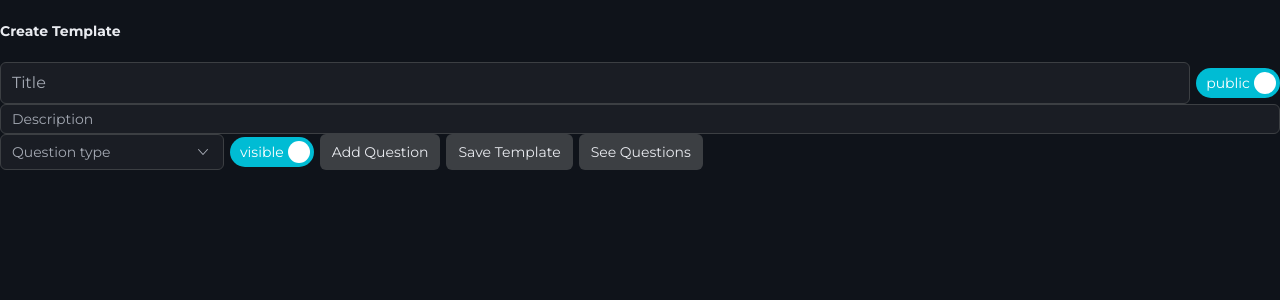
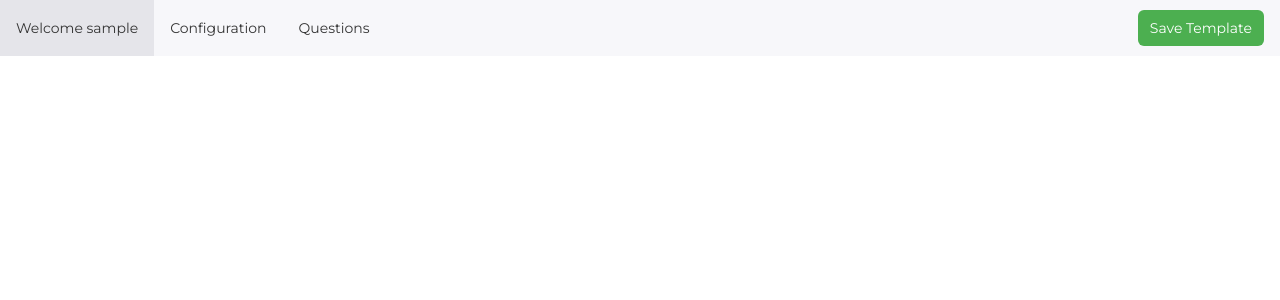
Before and after one commit to OscarValdez26/itransition-project, a React (Vite) app in the folder client/: page /newTemplate in a window 1280 px wide. Shown: the top 300 px of the page. Built offline with nearby package versions, Linux system fonts and the light colour scheme; sample sign-in values are in the browser's storage.

Commit message:
14 de octubre sortablejs

```diff
--- a/client/package.json
+++ b/client/package.json
@@ -14,11 +14,13 @@
     "react-dom": "^18.3.1",
     "react-hook-form": "^7.53.0",
     "react-router-dom": "^6.26.2",
-    "rsuite": "^5.71.0"
+    "rsuite": "^5.71.0",
+    "sortablejs": "^1.15.3"
   },
   "devDependencies": {
     "@eslint/js": "^9.11.1",
     "@types/react": "^18.3.10",
+    "@types/react-beautiful-dnd": "^13.1.8",
     "@types/react-dom": "^18.3.0",
     "@vitejs/plugin-react": "^4.3.2",
     "autoprefixer": "^10.4.20",
--- a/client/src/App.jsx
+++ b/client/src/App.jsx
@@ -11,7 +11,7 @@ import EditTemplate from './pages/EditTemplate.jsx';
 function App() {
   //themes light dark high-contrast
   return (
-    <CustomProvider theme='dark'>
+    <CustomProvider theme='light'>
       <BrowserRouter>
       <Routes>
         <Route path='/' element={<Home />} />
--- /dev/null
+++ b/client/src/components/navbarTemplate.jsx
@@ -0,0 +1,24 @@
+import { useContext, useState } from 'react';
+import { Navbar, Nav, Button } from 'rsuite';
+import { AppContext } from '../context/Provider';
+
+function NavigationBar({updateTemplate,setOpenModal,includeForms}) {
+    const { user, setPage } = useContext(AppContext);
+    const [showForms,setShowForms] = useState(includeForms);
+    return (
+        <Navbar>
+            <Nav>
+                <Nav.Item>Welcome {user.name}</Nav.Item>
+                <Nav.Item onSelect={()=>setPage("configuration")} >Configuration</Nav.Item>
+                <Nav.Item onSelect={()=>setPage("questions")}>Questions</Nav.Item>
+                {showForms && <Nav.Item onSelect={()=>setPage("forms")}>Forms</Nav.Item>}
+            </Nav>
+            <Nav pullRight>
+                <Nav.Item><Button color="green" appearance="primary" onClick={updateTemplate}>Save Template</Button></Nav.Item>
+                {showForms && <Nav.Item><Button color="red" appearance="primary" onClick={() => setOpenModal(true)}>Delete Template</Button></Nav.Item>}
+            </Nav>
+        </Navbar>
+    );
+}
+
+export default NavigationBar;
--- /dev/null
+++ b/client/src/components/questionList.jsx
@@ -0,0 +1,44 @@
+import { useContext, useEffect } from 'react';
+import Sortable from 'sortablejs';
+import Question from './question.jsx';
+import { AppContext } from '../context/Provider.jsx';
+
+const QuestionsList = ({ onEdit, onDelete, }) => {
+    const { questions, setQuestions, setPage, setReorder } = useContext(AppContext);
+    useEffect(() => {
+        const element = document.getElementById("questionsList");
+        const sortable = Sortable.create(element, {
+            animation:150,
+            onEnd: (evt) => {
+                console.log(questions);
+                const changeQuestions = [...questions];
+                const [movedItem] = changeQuestions.splice(evt.oldIndex, 1);
+                changeQuestions.splice(evt.newIndex, 0, movedItem);
+                const sortedQuestions = changeQuestions.map((question, index) => ({
+                    ...question,
+                    position: index,
+                }));
+                setQuestions(sortedQuestions);
+                setReorder(true);
+                setPage("");
+            },
+            onStart: () => {
+                console.log(questions);
+            }
+        });
+        return () => {
+            sortable.destroy();
+        };
+    },[]);
+    return (
+            <ul id="questionsList" >
+            {questions.map((question, index) => (
+                <li key={index}>
+                    <Question questionData={question} onEdit={onEdit} onDelete={onDelete}/>
+                </li>
+            ))}
+            </ul>
+    );
+};
+
+export default QuestionsList;
--- a/client/src/components/table.jsx
+++ b/client/src/components/table.jsx
@@ -1,19 +1,22 @@
-import { Button, HStack, Table } from 'rsuite';
+import { Button, Table } from 'rsuite';
 import { useContext } from 'react';
 import { AppContext } from '../context/Provider.jsx';
 import { useNavigate } from 'react-router-dom';
 import { postRequest } from '../api/api.js';
 
 function TableTemplates() {
-    const { userTemplates,setTemplate } = useContext(AppContext);
+    const { userTemplates, setTemplate, setPage, setQuestions } = useContext(AppContext);
     const { Column, HeaderCell, Cell } = Table;
     const navigate = useNavigate();
     const selectTemplate = async (row) => {
         const result = await postRequest('/getTemplate',{"id":row.id});
         setTemplate(result);
+        setQuestions(result.questions);
+        setPage("configuration");
         navigate('/editTemplate');
     }
     const newTemplate = () => {
+        setPage("configuration");
         navigate('/newTemplate');
     }
     return (
--- a/client/src/context/Provider.jsx
+++ b/client/src/context/Provider.jsx
@@ -21,8 +21,10 @@ function Provider({ children }) {
     const [user, setUser] = useState(getLocalUser);
     const [userTemplates, setUserTemplates] = useState([]);
     const [template, setTemplate] = useState();
+    const [questions,setQuestions] = useState([]);
+    const [reorder,setReorder] = useState(false);
     return (
-        <AppContext.Provider value={{ user, setUser, userTemplates, setUserTemplates, template, setTemplate, page, setPage }}>
+        <AppContext.Provider value={{ user, setUser, userTemplates, setUserTemplates, template, setTemplate, page, setPage, questions, setQuestions, reorder, setReorder }}>
             {children}
         </AppContext.Provider>
     );
--- a/client/src/pages/EditTemplate.jsx
+++ b/client/src/pages/EditTemplate.jsx
@@ -1,20 +1,20 @@
-import { useContext, useState } from "react";
+import { useContext, useEffect, useState } from "react";
 import { Input, Toggle, SelectPicker, Button, HStack, Modal } from "rsuite";
-import Question from "../components/question.jsx";
 import { postRequest } from "../api/api.js";
 import { AppContext } from "../context/Provider.jsx";
 import { useNavigate } from "react-router-dom";
+import NavigationBar from "../components/navbarTemplate.jsx";
+import QuestionsList from "../components/questionList.jsx";
 
 function EditTemplate() {
-    const { template, user } = useContext(AppContext);
-    const [questions, setQuestions ] = useState(template.questions);
+    const { template, user, page, questions, setQuestions, reorder, setReorder, setPage } = useContext(AppContext);
     const [title, setTitle] = useState(template.title);
     const [description, setDescription] = useState(template.description);
     const [access, setAccess] = useState(template.access);
     const [questionType, setQuestionType] = useState();
     const [questionAccess, setQuestionAccess] = useState(true);
-    const [deletedQuestions,setDeletedQuestions] = useState([]);
-    const [openModal,setOpenModal] = useState(false);
+    const [deletedQuestions, setDeletedQuestions] = useState([]);
+    const [openModal, setOpenModal] = useState(false);
     const navigate = useNavigate();
     const types = ['Line', 'Text', 'Checkbox', 'Number'].map(
         item => ({ label: item, value: item })
@@ -33,21 +33,27 @@ function EditTemplate() {
                 "options": null
             }
             setQuestions([...questions, jsonQuestion]);
+            setReorder(true);
+            setPage("");
         }
     }
     const editQuestion = (position, newTitle, newDescription, newQuestion, newOptions) => {
-        const update = questions.map(question => question.position === position ? { ...question, title: newTitle, description: newDescription, question: newQuestion, options: newOptions }: question);
+        const update = questions.map(question => question.position === position ? { ...question, title: newTitle, description: newDescription, question: newQuestion, options: newOptions } : question);
         setQuestions(update);
+        setReorder(true);
+        setPage("");
     };
     const deleteQuestion = (position) => {
         const filteredQuestions = questions.filter(question => question.position !== position);
         const deleted = questions[position];
-        const reorderedQuestions = filteredQuestions.map((question,index) => ({ ...question, position:index }));
+        const reorderedQuestions = filteredQuestions.map((question, index) => ({ ...question, position: index }));
         setQuestions(reorderedQuestions);
-        setDeletedQuestions([...deletedQuestions,deleted]);
+        setDeletedQuestions([...deletedQuestions, deleted]);
+        setReorder(true);
+        setPage("");
     };
     const updateTemplate = async () => {
-        if(!questions.length) return alert("The template have not questions");
+        if (!questions.length) return alert("The template have not questions");
         const jsonTemplate = {
             "id": template.id,
             "title": title,
@@ -57,44 +63,54 @@ function EditTemplate() {
             "questions": questions,
             "deleted": deletedQuestions
         }
-        const result = await postRequest('/updateTemplate',jsonTemplate);
-        if(result === "OK"){
+        const result = await postRequest('/updateTemplate', jsonTemplate);
+        if (result === "OK") {
             alert("Template updated");
             navigate('/profile');
         }
-        else{
+        else {
             alert("Something went wrong");
         }
     }
     const deleteTemplate = async () => {
         setOpenModal(false);
-        const result = await postRequest('/deleteTemplate',{"id":template.id});
-        if(result === "OK"){
+        const result = await postRequest('/deleteTemplate', { "id": template.id });
+        if (result === "OK") {
             alert("Template deleted");
             navigate('/profile');
         }
     }
+    useEffect(() => {
+        if (reorder) {
+            setReorder(false);
+            setPage("questions");
+        }
+    })
     return (
         <div>
-        <div className="p-2 m-2 justify-center">
-            <h1 className="text-bold text-center text-xl p-2 m-2">Edit Template</h1>
+            <NavigationBar updateTemplate={updateTemplate} setOpenModal={setOpenModal} includeForms={true} />
+            {page === "configuration" && <div className="p-2 m-2 justify-center">
+                <label className="text-bold">Title</label>
                 <HStack>
                     <Input placeholder={template.title} size="lg" onChange={(e) => { setTitle(e) }} />
                     <Toggle size={'lg'} color="cyan" checkedChildren="public" unCheckedChildren="private" defaultChecked={template.access === "public"} onChange={(e) => { e ? setAccess("public") : setAccess("private") }} />
                 </HStack>
+                <label className="text-bold">Description</label>
                 <Input placeholder={template.description} size="sm" onChange={(e) => { setDescription(e) }} />
-            <HStack>
+            </div>}
+            {page === "questions" &&
+                <div>
+                    <HStack className="m-2 p-2" justifyContent="flex-end">
                         <SelectPicker data={types} defaultValue={questionType} onChange={setQuestionType} searchable={false} style={{ width: 224 }} placeholder="Question type" />
                         <Toggle size={'lg'} color="cyan" checkedChildren="visible" unCheckedChildren="not visible" defaultChecked onChange={(e) => { e ? setQuestionAccess(true) : setQuestionAccess(false) }} />
                         <Button onClick={createQuestion}>Add Question</Button>
-                <Button onClick={updateTemplate}>Save Template</Button>
-                <Button color="red" appearance="primary" onClick={()=>setOpenModal(true)}>Delete Template</Button>
+                        <Button onClick={() => console.log(questions)}>See Question</Button>
                     </HStack>
+                    <QuestionsList onEdit={editQuestion} onDelete={deleteQuestion} />
                 </div>
-        <ul>
-            {questions.map(question => <li key={question.position}><Question questionData={question} onEdit={editQuestion} onDelete={deleteQuestion} /></li>)}
-        </ul>
-        <Modal open={openModal} onClose={()=>setOpenModal(false)}>
+
+            }
+            <Modal open={openModal} onClose={() => setOpenModal(false)}>
                 <Modal.Header>
                     <Modal.Title>ALERT!!!</Modal.Title>
                 </Modal.Header>
@@ -106,7 +122,7 @@ function EditTemplate() {
                     <Button onClick={deleteTemplate} appearance="primary" color="red">
                         Delete
                     </Button>
-          <Button onClick={()=>setOpenModal(false)} appearance="primary">
+                    <Button onClick={() => setOpenModal(false)} appearance="primary">
                         Cancel
                     </Button>
                 </Modal.Footer>
--- a/client/src/pages/Home.jsx
+++ b/client/src/pages/Home.jsx
@@ -1,10 +1,18 @@
+import QuestionsList from '../components/questionList.jsx';
+
 function Home() {
-    return (
-        <div>
-            <h1>Pagina de inicio</h1>
-            <p>Bienvenido </p>
-        </div>
-     );
+  const questions = [
+    '¿Cuál es tu color favorito?',
+    '¿Cuál es tu comida favorita?',
+    '¿Dónde te gustaría viajar?',
+  ];
+
+  return (
+    <div>
+      <h1>Lista de Preguntas</h1>
+      <QuestionsList questions={questions} />
+    </div>
+  );
 }
 
 export default Home;
--- a/client/src/pages/NewTemplate.jsx
+++ b/client/src/pages/NewTemplate.jsx
@@ -1,13 +1,13 @@
-import { useContext, useState } from "react";
+import { useContext, useState, useEffect } from "react";
 import { Input, Toggle, SelectPicker, Button, HStack } from "rsuite";
-import Question from "../components/question.jsx";
+import QuestionsList from "../components/questionList.jsx";
 import { postRequest } from "../api/api.js";
 import { AppContext } from "../context/Provider";
 import { useNavigate } from "react-router-dom";
+import NavigationBar from "../components/navbarTemplate.jsx";
 
 function NewTemplate() {
-    const { user } = useContext(AppContext);
-    const [questions, setQuestions ] = useState([]);
+    const { user, page, reorder, setReorder, questions, setQuestions, setPage } = useContext(AppContext);
     const [title, setTitle] = useState("Title");
     const [description, setDescription] = useState("No description");
     const [access, setAccess] = useState("public");
@@ -31,6 +31,8 @@ function NewTemplate() {
                 "options": null
             }
             setQuestions([...questions, jsonQuestion]);
+            setReorder(true);
+            setPage("");
         }
     }
     const editQuestion = (position, newTitle, newDescription, newQuestion, newOptions) => {
@@ -38,47 +40,58 @@ function NewTemplate() {
             question.position === position ? { ...question, title: newTitle, description: newDescription, question: newQuestion, options: newOptions } : question
         );
         setQuestions(updatedQuestions);
+        setReorder(true);
+        setPage("");
     };
     const deleteQuestion = (position) => {
         const filteredQuestions = questions.filter((question) => question.position !== position);
-        const updatedQuestions = filteredQuestions.map((question,index) => ({ ...question, position:index }));
+        const updatedQuestions = filteredQuestions.map((question, index) => ({ ...question, position: index }));
         setQuestions(updatedQuestions);
+        setReorder(true);
+        setPage("");
     };
     const saveTemplate = async () => {
-        if(!questions.length) return alert("The template have not questions");
+        if (!questions.length) return alert("The template have not questions");
         const jsonTemplate = {
             "title": title,
             "description": description,
             "autor": user.id,
             "access": access,
-            "questions":questions
+            "questions": questions
         }
-        const result = await postRequest('/newTemplate',jsonTemplate);
-        if(result === "OK"){
+        const result = await postRequest('/newTemplate', jsonTemplate);
+        if (result === "OK") {
             alert("Template Saved");
             navigate('/profile');
         }
     }
+    useEffect(() => {
+        if (reorder) {
+            setReorder(false);
+            setPage("questions");
+        }
+    })
     return (
         <div>
-            <div className="p-2 m-2 justify-center">
-                <h1 className="text-bold text-center text-xl p-2 m-2">Create Template</h1>
+            <NavigationBar updateTemplate={saveTemplate} includeForms={false} />
+            {page === "configuration" && <div className="p-2 m-2 justify-center">
+                <label className="text-bold">Title</label>
                 <HStack>
                     <Input placeholder="Title" size="lg" onChange={(e) => { setTitle(e) }} />
                     <Toggle size={'lg'} color="cyan" checkedChildren="public" unCheckedChildren="private" defaultChecked onChange={(e) => { e ? setAccess("public") : setAccess("private") }} />
                 </HStack>
+                <label className="text-bold">Description</label>
                 <Input placeholder="Description" size="sm" onChange={(e) => { setDescription(e) }} />
-                <HStack>
+            </div>}
+            {page === "questions" && <div>
+                <HStack className="m-2 p-2" justifyContent="flex-end">
                     <SelectPicker data={types} value={questionType} onChange={setQuestionType} searchable={false} style={{ width: 224 }} placeholder="Question type" />
                     <Toggle size={'lg'} color="cyan" checkedChildren="visible" unCheckedChildren="not visible" defaultChecked onChange={(e) => { e ? setQuestionAccess(true) : setQuestionAccess(false) }} />
                     <Button onClick={createQuestion}>Add Question</Button>
-                    <Button onClick={saveTemplate}>Save Template</Button>
-                    <Button onClick={() => { console.log(questions) }}>See Questions</Button>
+                    <Button onClick={() => { console.log(questions) }}>See Question</Button>
                 </HStack>
-            </div>
-            <ul>
-                {questions.map(question => <li key={question.position}><Question questionData={question} onEdit={editQuestion} onDelete={deleteQuestion} /></li>)}
-            </ul>
+                <QuestionsList onEdit={editQuestion} onDelete={deleteQuestion} />
+            </div>}
         </div>
     );
 }
--- a/client/src/pages/Profile.jsx
+++ b/client/src/pages/Profile.jsx
@@ -1,12 +1,15 @@
-import NavigationBar from "../components/navbar";
-import { useContext, useEffect, useState } from "react";
+import NavigationBar from "../components/navbarProfile.jsx";
+import { useContext, useEffect } from "react";
 import { postRequest } from "../api/api.js";
 import { AppContext } from "../context/Provider.jsx";
 import TableTemplates from "../components/table.jsx";
 
 function Profile() {
-    const { user, setUserTemplates, page, setPage } = useContext(AppContext);
+    const { user, setUserTemplates, page, setPage, setTemplate, setQuestions } = useContext(AppContext);
     useEffect(()=>{
+        setPage("mytemplates");
+        setTemplate();
+        setQuestions([]);
         const request = async () => {
             const result = await postRequest('/getUserTemplates',{id:user.id});
             setUserTemplates(result);
```
Also changed, not shown: client/src/components/navbarProfile.jsx (renamed from client/src/components/navbar.jsx), 2 other files (tests, documents, lock files or other folders). Lines whose indentation alone changed are shown as unchanged.
